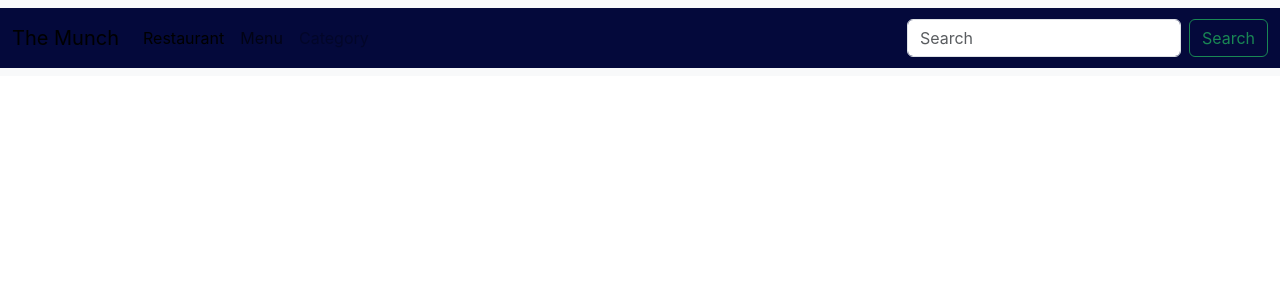
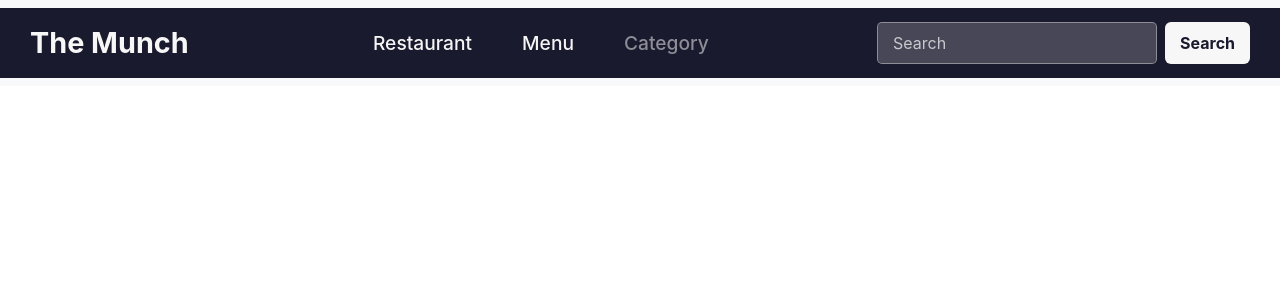
Before and after one commit to Joeken10/The-Munch, a React (Create React App) app in the folder front-end/the-munch/: page / in a window 1280 px wide. Shown: the top 300 px of the page. Built offline with nearby package versions, Linux system fonts and the light colour scheme.

Commit message:
adds css on navbar

```diff
--- a/front-end/the-munch/src/Components/Navbar.css
+++ b/front-end/the-munch/src/Components/Navbar.css
@@ -1,8 +1,90 @@
-.container-fluid{
-  background-color: rgb(4, 9, 59);
+:root {
+  --primary-color: #1a1a2e;
+  --secondary-color: #16213e;
+  --gold-color: #f7f7f7;
+  --white-color: #f5f5f5;
+  --hover-gold: #1c3d0d;
+}
+
+/* Navbar Container */
+.container-fluid {
+  background-color: var(--primary-color);
   width: 100%;
-  height: 60px;
+  height: 70px;
+  display: flex;
+  align-items: center;
+  justify-content: space-between;
+  padding: 0 30px;
 }
-.navbar h1{
-  color: aliceblue;
+
+/* Navbar Brand */
+.navbar-brand {
+  color: var(--gold-color);
+  font-size: 1.8rem;
+  font-weight: bold;
+  transition: color 0.3s ease-in-out;
 }
+
+.navbar-brand:hover {
+  color: var(--hover-gold);
+}
+
+/* Navbar Links */
+.navbar-nav {
+  margin-left: auto;  /* Moves the menu away from the brand */
+  display: flex;
+  gap: 20px;
+}
+
+.navbar-nav .nav-item .nav-link {
+  color: var(--white-color) !important;
+  font-size: 1.2rem;
+  font-weight: 500;
+  padding: 10px 15px;
+  transition: color 0.3s ease-in-out;
+}
+
+.navbar-nav .nav-item .nav-link:hover {
+  color: var(--gold-color);
+}
+
+/* Disabled Link */
+.navbar-nav .nav-item .nav-link.disabled {
+  color: rgba(255, 255, 255, 0.5) !important;
+  cursor: not-allowed;
+}
+
+/* Search Form */
+.d-flex input {
+  background-color: rgba(255, 255, 255, 0.2);
+  border: 1px solid rgba(255, 255, 255, 0.5);
+  color: white;
+  padding: 8px 15px;
+  border-radius: 5px;
+  transition: all 0.3s ease-in-out;
+}
+
+.d-flex input::placeholder {
+  color: rgba(255, 255, 255, 0.7);
+}
+
+.d-flex input:focus {
+  background-color: rgba(255, 255, 255, 0.3);
+  border-color: var(--gold-color);
+  outline: none;
+  color: white;
+}
+
+.d-flex button {
+  background-color: var(--gold-color);
+  color: var(--primary-color);
+  border: none;
+  padding: 8px 15px;
+  font-weight: bold;
+  transition: all 0.3s ease-in-out;
+}
+
+.d-flex button:hover {
+  background-color: var(--hover-gold);
+  color: black;
+}
```
